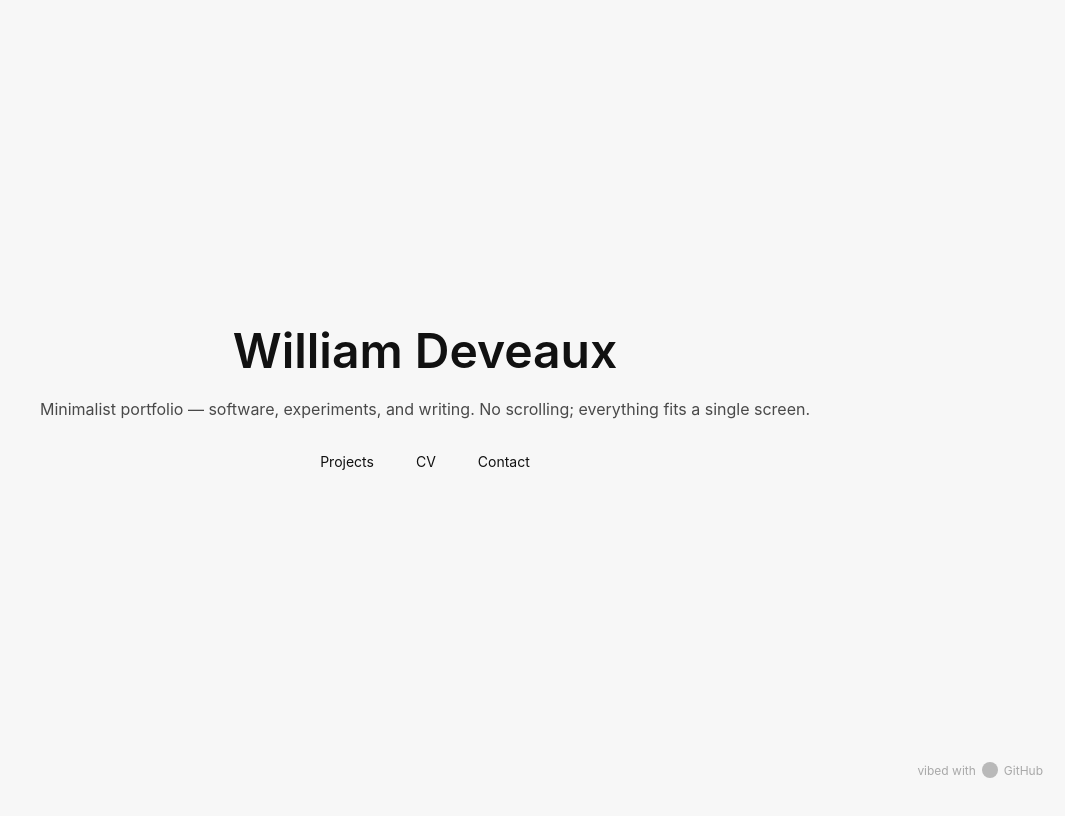
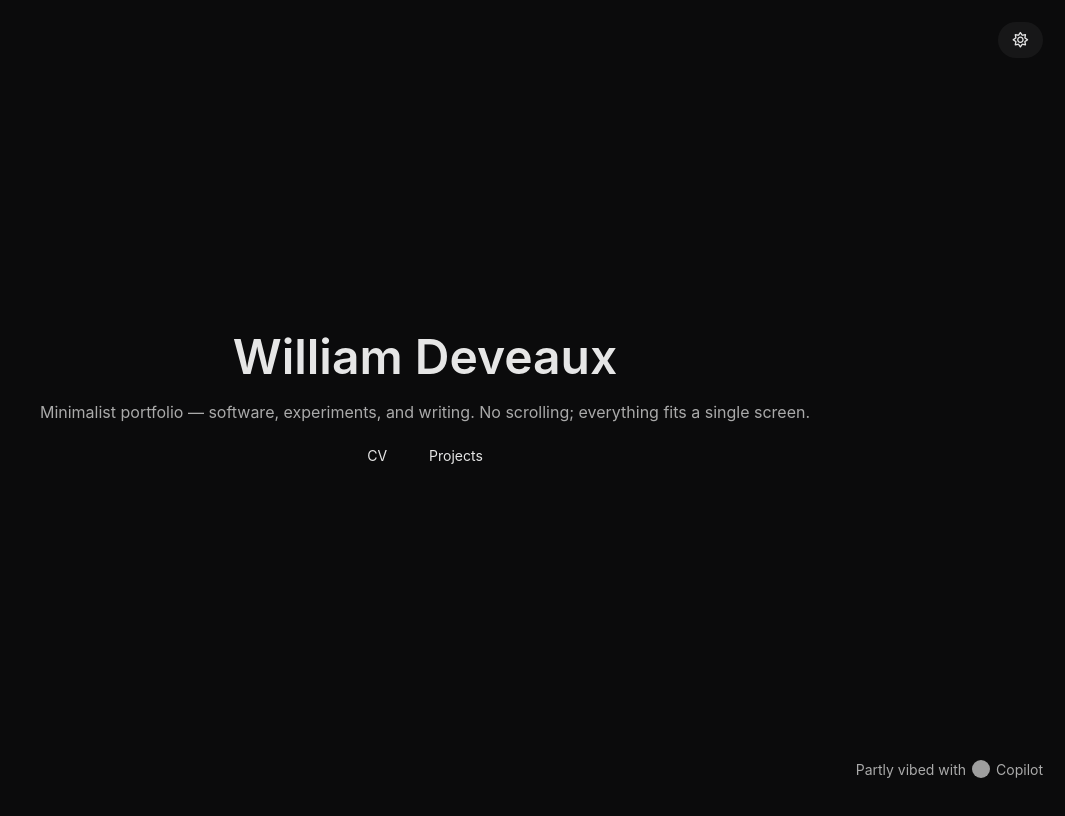
Before and after one commit to Eclion/eclion.github.io, a plain HTML site: page index.html in a window 1280 px wide. Shown: the whole page, without its empty margins (215-1280 px from the left). Drawn offline with nearby package versions, Linux system fonts and the light colour scheme; grey boxes are pictures that could not be loaded.

Commit message:
fix: reworks a bit the css + vibe the dark/ligh button

```diff
--- a/index.html
+++ b/index.html
@@ -3,26 +3,30 @@
 <head>
     <meta charset="UTF-8">
     <meta name="viewport" content="width=device-width,initial-scale=1">
-    <title>eclion — minimal</title>
+    <title>eclion</title>
     <link rel="stylesheet" href="styles.css">
+    <link rel="stylesheet" href="https://cdnjs.cloudflare.com/ajax/libs/font-awesome/7.0.1/css/all.min.css"/>
     <script defer src="https://cdn.jsdelivr.net/npm/alpinejs@3.x.x/dist/cdn.min.js"></script>
-    <script src="https://cdn.jsdelivr.net/npm/anime@3/lib/anime.min.js"></script>
-    <script src="https://cdn.jsdelivr.net/npm/@floating-ui/dom@1.5.4/+esm"></script>
 </head>
-<body x-data="app()" x-effect="handleRoute()">
+<body x-data="app()" x-init="init()" x-effect="handleRoute()" :class="theme">
+    <header>
+        <button class="theme-toggle" @click="toggleTheme()">
+            <i class="" :class="theme === 'dark' ? 'fa-regular fa-sun' : 'fa-solid fa-moon'"></i>
+        </button>
+    </header>
+
     <!-- Home Page -->
-    <main class="container" x-show="currentPage === 'home'" role="main">
+    <main class="home-page" x-show="currentPage === 'home'" role="main">
         <h1 class="title">William Deveaux</h1>
-        <p class="lead">Minimalist portfolio — software, experiments, and writing. No scrolling; everything fits a single screen.</p>
+        <p class="subtext" :class="theme">Minimalist portfolio — software, experiments, and writing. No scrolling; everything fits a single screen.</p>
         <div class="links" aria-label="links">
+            <a href="#cv">CV</a>
             <a href="#projects">Projects</a>
-            <a href="#cv">CV</a>
-            <a href="mailto:you@example.com">Contact</a>
         </div>
     </main>
 
     <!-- CV Page -->
-    <main class="cv-container" x-show="currentPage === 'cv'" role="main">
+    <main class="cv-page" x-show="currentPage === 'cv'" role="main">
         <!-- Left Panel (Fixed) -->
         <div class="cv-sidebar-wrapper">
             <div class="cv-sidebar">
@@ -143,15 +147,14 @@
                 currentPage: 'home',
                 activeSection: 'experiences',
                 expandedExp: [],
+                theme: 'dark',
 
                 handleRoute() {
                     const hash = window.location.hash.slice(1) || 'home';
                     if (hash === 'cv') {
                         this.currentPage = 'cv';
-                        this.animatePageTransition();
                     } else {
                         this.currentPage = 'home';
-                        this.animatePageTransition();
                     }
                 },
 
@@ -168,22 +171,8 @@
                     }
                 },
 
-                animatePageTransition() {
-                    anime({
-                        targets: this.currentPage === 'cv' ? '.cv-container' : '.container',
-                        opacity: [0, 1],
-                        duration: 300,
-                        easing: 'easeOutCubic'
-                    });
-                },
-
-                animateContentChange() {
-                    anime({
-                        targets: '.content-section',
-                        opacity: [0.5, 1],
-                        duration: 200,
-                        easing: 'easeOutCubic'
-                    });
+                toggleTheme() {
+                    this.theme = this.theme === 'dark' ? 'light' : 'dark';
                 },
 
                 init() {
@@ -195,10 +184,10 @@
     </script>
 
     <!-- Footer -->
-    <footer class="global-footer">
-        <span>vibed with</span>
-        <img class="copilot-icon" src="https://github.com/fluidicon.png" alt="GitHub"/>
-        <span>GitHub</span>
+    <footer class="global-footer subtext" :class="theme">
+        <span>Partly vibed with</span>
+        <img class="github-icon" src="https://github.com/fluidicon.png" alt="GitHub"/>
+        <span>Copilot</span>
     </footer>
 </body>
 </html>
--- a/styles.css
+++ b/styles.css
@@ -1,18 +1,40 @@
-:root{color-scheme:light dark}
 html,body{height:100%;margin:0}
+
 body{
     min-height:100vh;
     display:flex;
     align-items:center;
     justify-content:center;
-    background:#f7f7f7;
-    color:#111;
     font-family:Inter, ui-sans-serif, system-ui, -apple-system, "Segoe UI", Roboto, "Helvetica Neue", Arial, sans-serif;
     overflow:hidden
 }
-main{display:flex;flex-direction:column;justify-content:center;width:100%;height:100vh}
 
-/* Global Footer */
+body.light{
+    background:#ffffff;
+    color:#1d1d1d;
+}
+
+body.dark{
+    background:#0b0b0c;
+    color:#e6e6e6;
+}
+
+main{
+    display:flex;
+    flex-direction:column;
+    justify-content:center;
+    width:100%;
+    height:100vh
+}
+
+.subtext.light{
+    color:#555
+}
+
+.subtext.dark{
+    color:#aaa
+}
+
 .global-footer{
     position:fixed;
     bottom:22px;
@@ -20,37 +42,55 @@ main{display:flex;flex-direction:column;justify-content:center;width:100%;height
     display:flex;
     align-items:center;
     gap:6px;
-    font-size:12px;
-    color:#888;
-    opacity:0.7;
+    font-size:14px;
+    opacity:1;
     transition:opacity 0.2s ease
 }
-.global-footer:hover{
-    opacity:1
+
+.theme-toggle{
+    position:fixed;
+    top:22px;
+    right:22px;
+    z-index:20;
+    border:none;
+    padding:10px 14px;
+    border-radius:999px;
+    background:rgba(0,0,0,0.05);
+    color:inherit;
+    cursor:pointer;
+    font-size:14px;
+    transition:background 0.2s ease, color 0.2s ease;
 }
-.copilot-icon{
-    width:16px;
-    height:16px;
+.theme-toggle:hover{
+    background:rgba(0,0,0,0.1);
+}
+
+body.dark .theme-toggle{
+    background:rgba(255,255,255,0.05);
+}
+body.dark .theme-toggle:hover{
+    background:rgba(255,255,255,0.1);
+}
+
+.github-icon{
+    width:18px;
+    height:18px;
     border-radius:50%;
     display:block
 }
 
 /* Home Page */
-.container{
+.home-page{
     max-width:880px;
     padding:28px;
     text-align:center;
     margin:0 auto;
 }
+
 h1.title{
     font-weight:600;
     margin:0;
     font-size:clamp(28px,6vw,48px)
-}
-p.lead{
-    margin:18px 0 24px;
-    color:#494949;
-    line-height:1.4
 }
 .links{
     display:flex;
@@ -72,7 +112,7 @@ p.lead{
 .links a.primary{border-color:rgba(0,0,0,0.08);background:rgba(0,0,0,0.03)}
 
 /* CV Page */
-.cv-container{
+.cv-page{
     display:flex;
     width:100%;
     height:100vh;
@@ -331,8 +371,6 @@ p.lead{
 }
 
 @media (prefers-color-scheme:dark){
-    body{background:#0b0b0c;color:#e6e6e6}
-    .global-footer{color:#666}
     .links a:hover{border-color:rgba(255,255,255,0.06);background:rgba(255,255,255,0.02)}
     .links a.primary{border-color:rgba(255,255,255,0.06);background:rgba(255,255,255,0.02)}
     .nav-btn:hover{background:rgba(255,255,255,0.06)}
```
